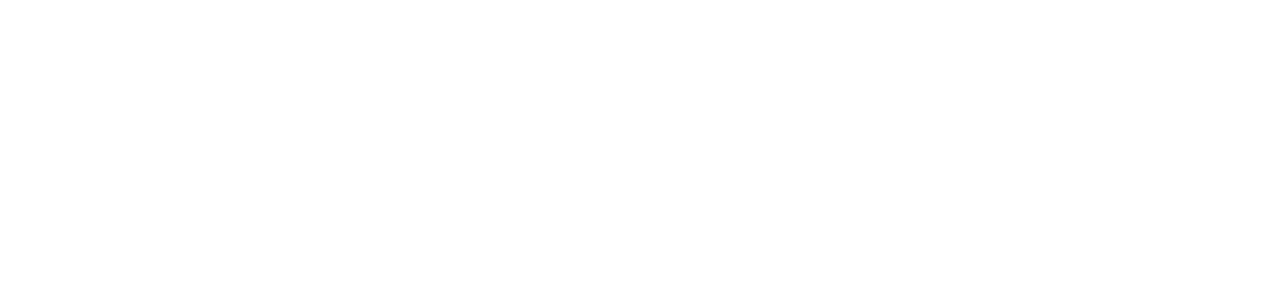
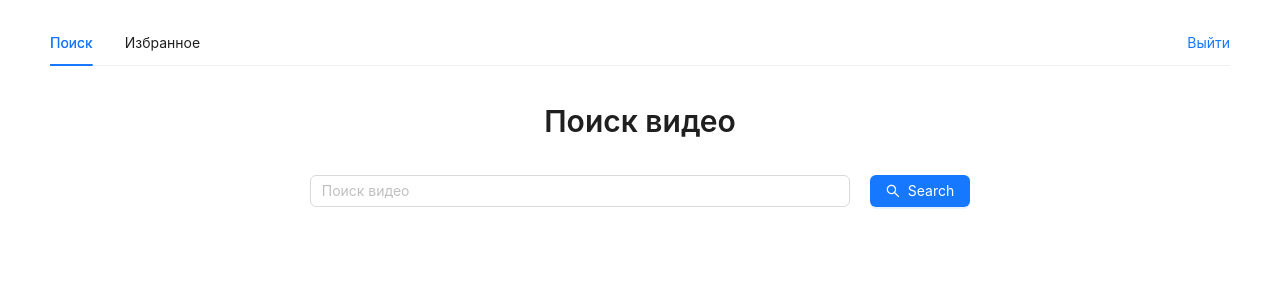
Before and after one commit to InessaBoickova/YouTube-SPA, a React (Create React App) app: page /YouTube-SPA/VideoSearch in a window 1280 px wide. Before the commit this address had no page. Shown: the top 300 px of the page. Built offline with nearby package versions, Linux system fonts and the light colour scheme; sample sign-in values are in the browser's storage.

Commit message:
create private route

```diff
--- a/src/component/App/App.js
+++ b/src/component/App/App.js
@@ -1,7 +1,8 @@
 import './App.sass'
 import {BrowserRouter as Router, Route, Routes} from "react-router-dom";
+import PrivateRoute from '../../hoc/PrivateRoute';
 import Login from "../Login/login";
-import Navigation from '../Navigation/navigation';
+import YoutubePage from '../YoutubePage/youtubePage';
 
 function App() {
   return (
@@ -9,7 +10,11 @@ function App() {
       <Router>
         <Routes>
               <Route path='/YouTube-SPA/' element={<Login/>}/>
-              <Route path ='/YouTube-SPA/Navigation' element={ <Navigation/>}/>
+              <Route path ='/YouTube-SPA/VideoSearch' element={
+                          <PrivateRoute>
+                                <YoutubePage/>
+                          </PrivateRoute>
+              }/>
           </Routes>
       </Router>
     </div>
--- a/src/component/Login/login.jsx
+++ b/src/component/Login/login.jsx
@@ -15,7 +15,7 @@ const Login = () => {
   const onFinish = (values) => {
     if(values.username === login.login && values.password === login.password){
       localStorage.setItem('token', getToken());
-      navigate('/YouTube-SPA/Navigation');
+      navigate('/YouTube-SPA/VideoSearch');
     } else{
       alert('Не верные данные');
     }
--- a/src/component/Navigation/navigation.jsx
+++ b/src/component/YoutubePage/youtubePage.jsx
@@ -1,15 +1,15 @@
-import './navigation.sass'
+import './youtubePage.sass'
 import VideoSearch from '../VideoSearch/videoSearch';
 import { Link } from 'react-router-dom';
 import { Tabs} from 'antd';
 
-const Navigation = () =>{
+const YoutubePage = () =>{
   const onExit = ()=>{
       localStorage.removeItem("token");
   }
     return (
       <>
-       <Tabs className='navigation'
+       <Tabs className='youtubePage'
             tabBarExtraContent={<Link to={'/YouTube-SPA/'} onClick={()=>onExit()} >Выйти</Link>}>
           <Tabs.TabPane tab="Поиск" key="item-1">
               <VideoSearch/>
@@ -19,10 +19,8 @@ const Navigation = () =>{
           </Tabs.TabPane>
           <Tabs.TabPane>Right Extra Action</Tabs.TabPane>
         </Tabs>
-
-
       </>
     );
 }
 
-export default Navigation;
+export default YoutubePage;
--- a/src/component/Navigation/navigation.sass
+++ b/src/component/YoutubePage/youtubePage.sass
@@ -1,3 +1,3 @@
-.navigation
+.youtubePage
     padding: 20px 50px
     border: 0
--- /dev/null
+++ b/src/hoc/PrivateRoute.jsx
@@ -0,0 +1,7 @@
+import { Navigate } from "react-router-dom"
+
+const PrivateRoute = ({children}) =>{
+    return localStorage.getItem('token')? children : <Navigate to={'/YouTube-SPA/'}/>
+}
+
+export default PrivateRoute;
```
